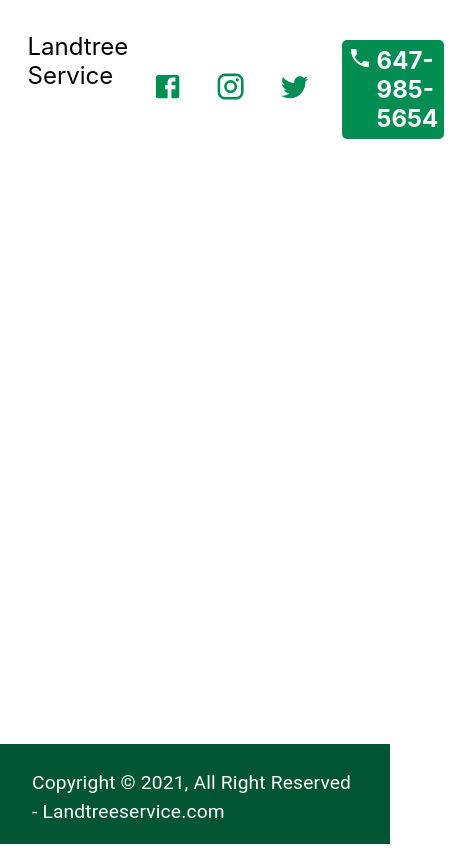
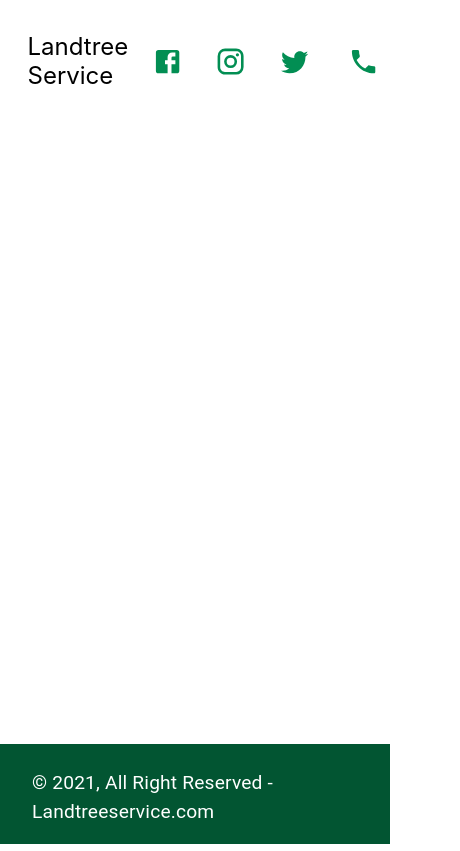
Before and after one commit to developer-martinhwang/landtreeservice, a Next.js app: page / in a window 390 px wide. Shown: the whole page, 460 px wide, since content can reach past the window. Built offline with nearby package versions, Linux system fonts and the light colour scheme.

Commit message:
update Footer, Navbar

```diff
--- a/components/Footer.js
+++ b/components/Footer.js
@@ -28,7 +28,7 @@ function Footer(prop) {
   const classes = useStyles(prop);
   return (
     <Box className={classes.root}>
-      <Typography className={classes.copyright} variant="body1">Copyright &copy; {new Date().getFullYear()}, All Right Reserved - Landtreeservice.com</Typography>
+      <Typography className={classes.copyright} variant="body1">&copy; {new Date().getFullYear()}, All Right Reserved - Landtreeservice.com</Typography>
     </Box>
   )
 }
--- a/components/Navbar.js
+++ b/components/Navbar.js
@@ -29,9 +29,6 @@ const useStyles = makeStyles({
   },
   logo: {
     padding: "8px",
-    '@media screen and (max-width: 960px)': {
-
-    }
   },
   phone:{
     background: "#028e53",
@@ -41,6 +38,7 @@ const useStyles = makeStyles({
     color: "#fff",
     fontWeight: "bolder",
     '& span': {
+      color: "#fff",
       padding: "0.1em"
     },
     '&:hover': {
@@ -50,6 +48,21 @@ const useStyles = makeStyles({
   icon: {
     fontSize: "1.3em",
     color: "#028e53"
+  },
+  '@media screen and (max-width: 960px)': {
+    phone: {
+      backgroundColor:"#fff",
+      '& svg': {
+        fontSize:"1.3em",
+        color: "#028e53"
+      },
+      '& span:nth-child(2)': {
+        display: "none"
+      },
+      '&:hover': {
+        background: "none"
+      }
+    },
   }
 })
 function Navbar() {
@@ -78,7 +91,7 @@ function Navbar() {
           </ListItem>
           <ListItem>
             <a className={classes.phone} href="tel:6479855654">
-              <span><Phone/></span>
+              <span><Phone /></span>
               <span>647-985-5654</span>
             </a>
           </ListItem>
```
